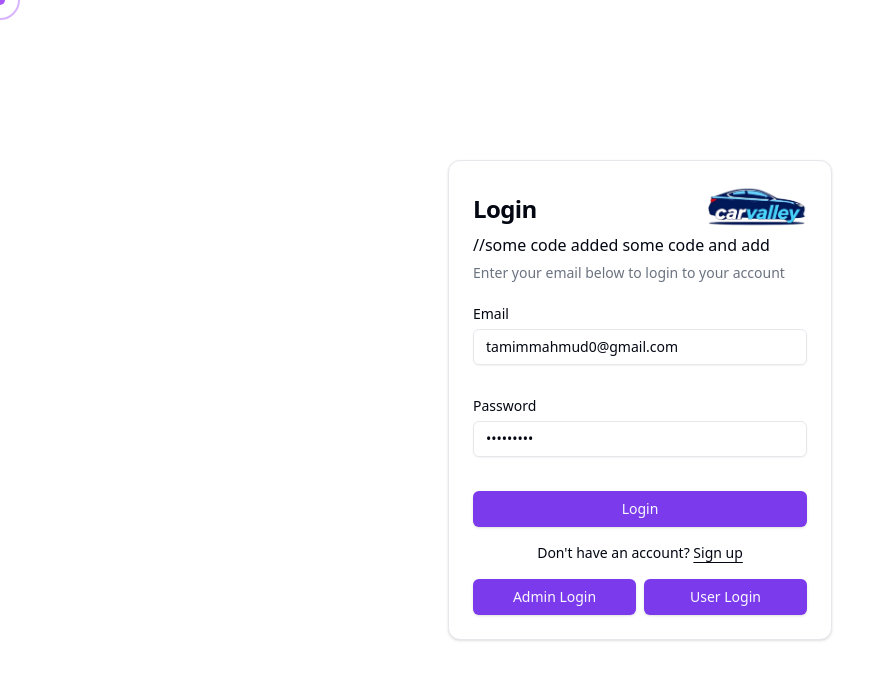
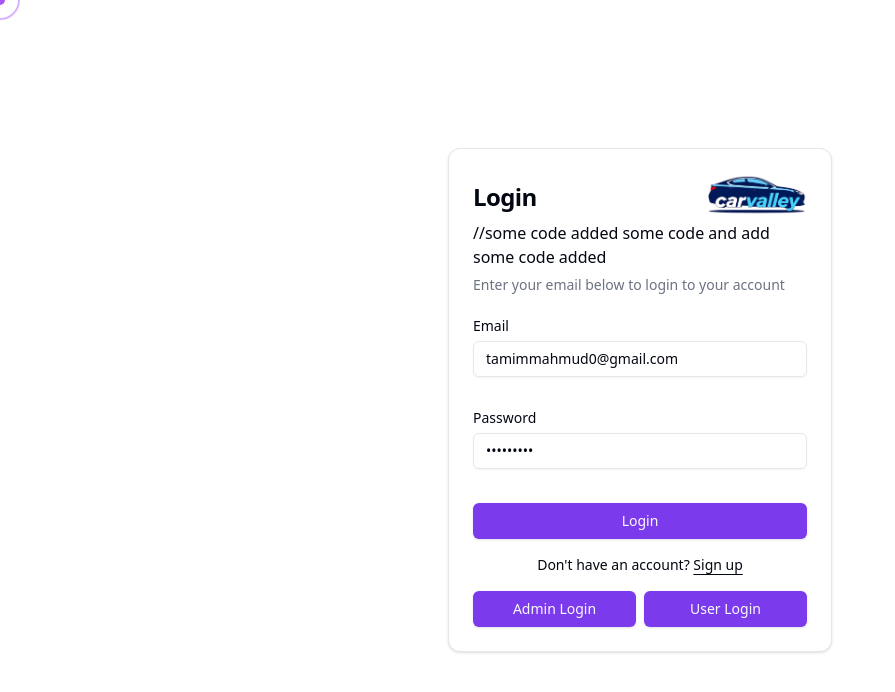
Before and after one commit to alamshuvo/Car-project-client, a React (Vite) app: page /login in a window 1280 px wide. Shown: the top 692 px of the page, without its empty margins (0-895 px from the left). Built offline with nearby package versions, Linux system fonts and the light colour scheme.

Commit message:
some code added

```diff
--- a/src/components/LoginForm.tsx
+++ b/src/components/LoginForm.tsx
@@ -96,7 +96,7 @@ export function LoginForm({
               </Link>
             </div>
           </CardTitle>
-          //some code added  some code and add
+          //some code added  some code and add some code added
 
           <CardDescription>
             Enter your email below to login to your account
```
